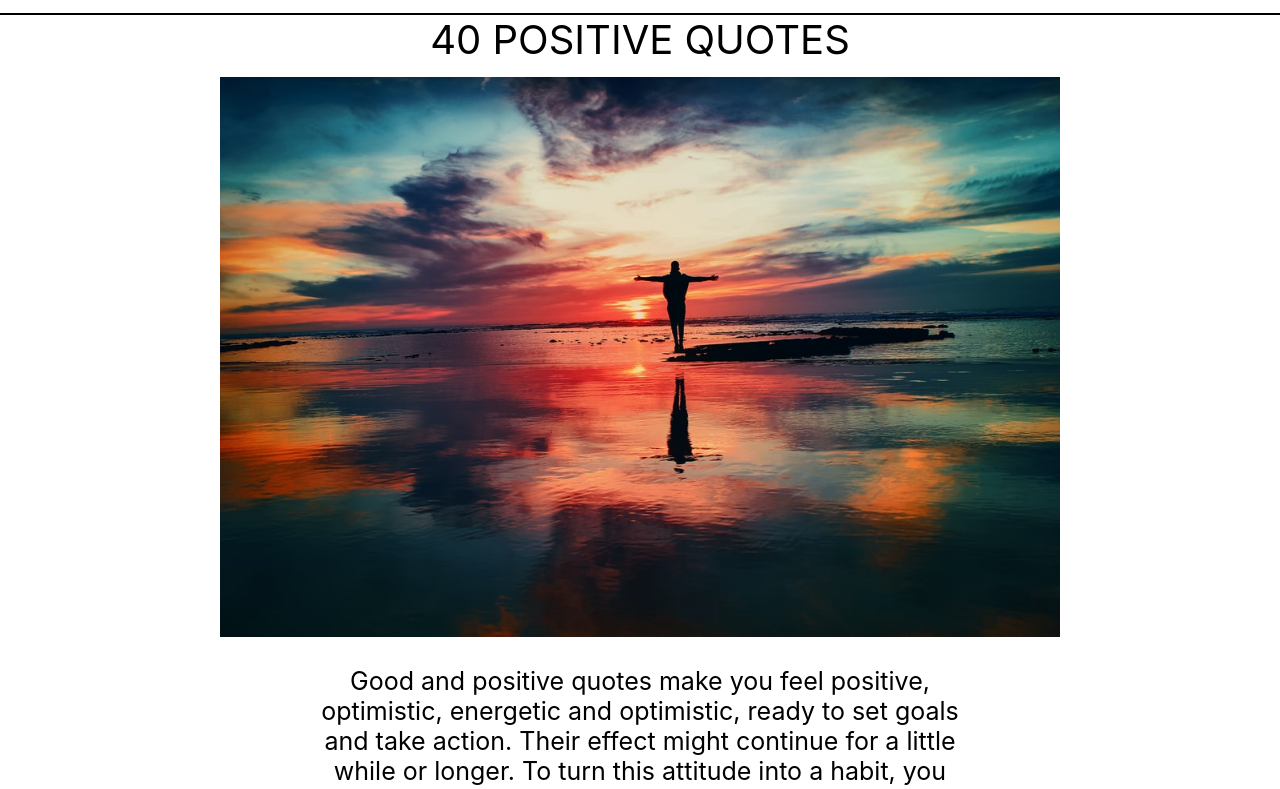
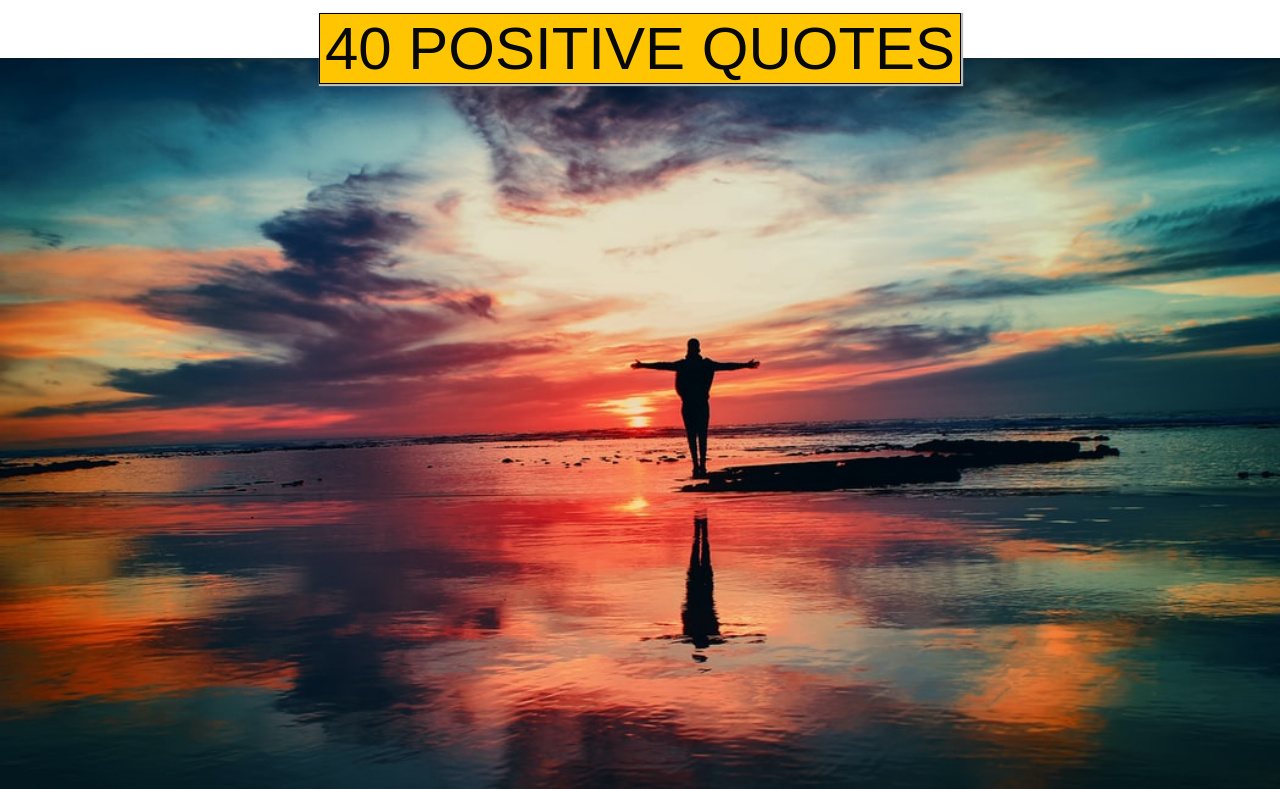
Before and after one commit to fnumilat/40-positive-quotes, a React (Create React App) app in the folder 40-positive-quotes-app/: page / in a window 1280 px wide. Shown: the top 789 px of the page. Built offline with nearby package versions, Linux system fonts and the light colour scheme.

Commit message:
Edited the Header.

```diff
--- a/40-positive-quotes-app/src/App.css
+++ b/40-positive-quotes-app/src/App.css
@@ -14,7 +14,7 @@
   justify-content: center;
   margin-top: 1%;
   margin-bottom: 1%;
-  border: 2px black solid;
+  /* border: 2px black solid; */
   width: 100%;
 }
 
@@ -23,17 +23,25 @@
   flex-direction: column;
   align-items: center;
   justify-content: center;
-  font-size: 40px;
-  color: black;
+  font-size: 60px;
+  color: #070808;
+  font-family: sans-serif;
+  width: 50%;
+  margin-bottom: -3%;
+  position: relative;
+  border: 1px black solid;
+  box-shadow: #b9bcb7 1px 1px 1px 1px;
+  background-color: #FFC600;
 }
 
 .Header-Image {
   margin-top: 1%;
+  width: 100%;
   /* margin-bottom: 1%; */
 }
 
 .Header-Image .Image {
-  width: 80%;
+  width: 100%;
 }
 
 .Header-Paragraph {
```
